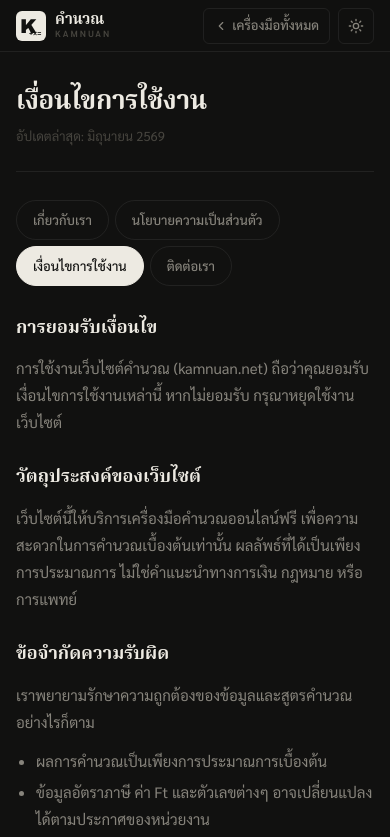
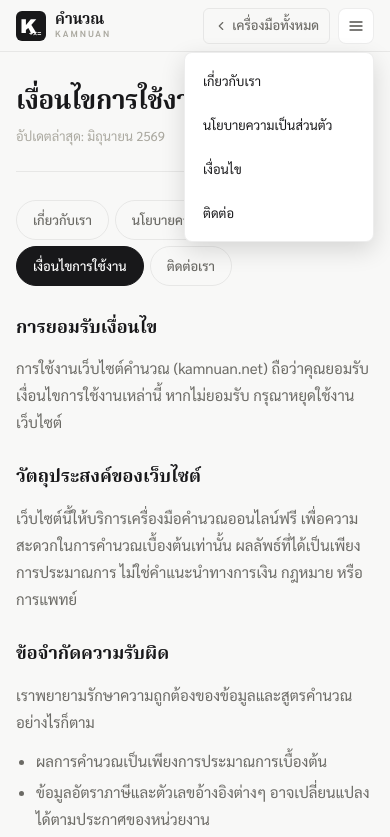
Before and after one commit to pntsm12/pntsm12.github.io, a plain HTML site: page terms.html in a window 390 px wide. Both pictures are taken after a click on the button "เมนู". Shown: the top 837 px of the page. Drawn offline with Linux system fonts and the light colour scheme.

Commit message:
terms.html

```diff
--- a/terms.html
+++ b/terms.html
@@ -3,13 +3,13 @@
 <head>
 <meta charset="UTF-8">
 <meta name="viewport" content="width=device-width, initial-scale=1.0">
-<title>เงื่อนไขการใช้งาน — คำนวณ</title>
+<title>เงื่อนไขการใช้งาน | คำนวณ</title>
 <meta name="description" content="เงื่อนไขการใช้งานเว็บไซต์คำนวณ ข้อจำกัดความรับผิด และทรัพย์สินทางปัญญา">
 <meta name="robots" content="index, follow">
 <link rel="canonical" href="https://kamnuan.net/terms.html">
 <link rel="icon" href="favicon.ico">
 <link rel="apple-touch-icon" href="apple-touch-icon.png">
-<meta property="og:title" content="เงื่อนไขการใช้งาน — คำนวณ">
+<meta property="og:title" content="เงื่อนไขการใช้งาน | คำนวณ">
 <meta property="og:description" content="เงื่อนไขการใช้งานเว็บไซต์คำนวณ ข้อจำกัดความรับผิด และทรัพย์สินทางปัญญา">
 <meta property="og:type" content="website">
 <meta property="og:url" content="https://kamnuan.net/terms.html">
@@ -24,19 +24,12 @@
   --t0:#18181A;--t1:#6B6A65;--t2:#AAA89F;
   --ink:#18181A;--inv:#FFFFFF;--r:8px;
 }
-[data-theme="dark"]{
-  --bg:#111110;--s0:#1C1C1A;--s1:#242422;
-  --b0:rgba(255,255,255,0.07);--b1:rgba(255,255,255,0.13);
-  --t0:#EDEAE2;--t1:#87847C;--t2:#47453F;
-  --ink:#EDEAE2;--inv:#111110;
-}
 :focus-visible{outline:2px solid #2563EB;outline-offset:2px;border-radius:4px;}
 :focus:not(:focus-visible){outline:none;}
 html{scroll-behavior:smooth;}
 body{font-family:'Sarabun',sans-serif;background:var(--bg);color:var(--t0);min-height:100vh;line-height:1.7;-webkit-font-smoothing:antialiased;transition:background .2s,color .2s;}
 
 header{position:sticky;top:0;z-index:100;height:52px;display:flex;align-items:center;padding:0 20px;gap:12px;border-bottom:1px solid var(--b0);background:rgba(248,248,247,0.92);backdrop-filter:blur(16px);-webkit-backdrop-filter:blur(16px);}
-[data-theme="dark"] header{background:rgba(17,17,16,0.92);}
 .logo{display:flex;align-items:center;gap:9px;text-decoration:none;flex:1;}
 .logo svg{width:30px;height:30px;display:block;}
 .logo-t{display:flex;flex-direction:column;line-height:1.1;}
@@ -46,9 +39,15 @@ header{position:sticky;top:0;z-index:100;height:52px;display:flex;align-items:ce
 .back-btn{display:inline-flex;align-items:center;gap:4px;height:36px;padding:0 12px;border:1px solid var(--b0);border-radius:6px;background:transparent;font-family:'Sarabun',sans-serif;font-size:13px;font-weight:500;color:var(--t1);text-decoration:none;transition:all .15s;}
 .back-btn:hover{border-color:var(--b1);color:var(--t0);background:var(--s1);}
 .back-btn svg{width:14px;height:14px;stroke:currentColor;stroke-width:2;fill:none;stroke-linecap:round;stroke-linejoin:round;}
-.dark-btn{width:36px;height:36px;border:1px solid var(--b0);border-radius:6px;background:transparent;cursor:pointer;display:flex;align-items:center;justify-content:center;color:var(--t1);transition:all .15s;flex-shrink:0;}
-.dark-btn:hover{border-color:var(--b1);color:var(--t0);background:var(--s1);}
-.dark-btn svg{width:16px;height:16px;stroke:currentColor;stroke-width:2;fill:none;stroke-linecap:round;stroke-linejoin:round;}
+.menu-wrap{position:relative;flex-shrink:0;}
+.menu-btn{width:36px;height:36px;flex-shrink:0;display:flex;align-items:center;justify-content:center;border:1px solid var(--b0);border-radius:8px;background:#FFFFFF;cursor:pointer;padding:0;transition:transform .1s ease;}
+.menu-btn:active{transform:scale(.94);}
+.menu-btn svg{width:16px;height:16px;stroke:#52504C;stroke-width:2;stroke-linecap:round;}
+.menu-panel{position:absolute;top:44px;right:0;min-width:190px;background:#FFFFFF;border:1px solid var(--b0);border-radius:var(--r);box-shadow:0 8px 24px rgba(0,0,0,0.14);padding:6px;opacity:0;transform:scale(.96) translateY(-4px);transform-origin:top right;pointer-events:none;transition:opacity .15s ease,transform .15s ease;z-index:200;}
+.menu-panel.open{opacity:1;transform:scale(1) translateY(0);pointer-events:auto;}
+.menu-panel a{display:block;padding:11px 12px;border-radius:8px;font-family:'Sarabun',sans-serif;font-size:13px;color:#18181A;text-decoration:none;}
+.menu-panel a:active{background:#EFEFEC;}
+@media(hover:hover){.menu-panel a:hover{background:#EFEFEC;}}
 
 .page{max-width:680px;margin:0 auto;padding:36px 20px 72px;}
 
@@ -92,10 +91,17 @@ footer a{color:var(--t2);text-decoration:none;}footer a:hover{color:var(--t1);}
   </a>
   <div class="hdr-right">
     <a class="back-btn" href="/" aria-label="กลับไปดูเครื่องมือทั้งหมด"><svg viewBox="0 0 24 24" aria-hidden="true"><polyline points="15 18 9 12 15 6"/></svg>เครื่องมือทั้งหมด</a>
-    <button class="dark-btn" id="darkBtn" onclick="toggleDark()" aria-label="สลับโหมดสี" type="button">
-      <svg id="iSun" style="display:none" viewBox="0 0 24 24" aria-hidden="true"><circle cx="12" cy="12" r="4"/><path d="M12 2v2M12 20v2M4.93 4.93l1.41 1.41M17.66 17.66l1.41 1.41M2 12h2M20 12h2M4.93 19.07l1.41-1.41M17.66 6.34l1.41-1.41"/></svg>
-      <svg id="iMoon" viewBox="0 0 24 24" aria-hidden="true"><path d="M21 12.79A9 9 0 1 1 11.21 3 7 7 0 0 0 21 12.79z"/></svg>
-    </button>
+    <div class="menu-wrap">
+      <button class="menu-btn" id="menuBtn" aria-haspopup="true" aria-expanded="false" aria-label="เมนู" onclick="toggleMenu(event)" type="button">
+        <svg viewBox="0 0 24 24"><line x1="3" y1="6" x2="21" y2="6"/><line x1="3" y1="12" x2="21" y2="12"/><line x1="3" y1="18" x2="21" y2="18"/></svg>
+      </button>
+      <div class="menu-panel" id="menuPanel" role="menu">
+        <a href="/about.html" role="menuitem">เกี่ยวกับเรา</a>
+        <a href="/privacy.html" role="menuitem">นโยบายความเป็นส่วนตัว</a>
+        <a href="/terms.html" role="menuitem">เงื่อนไข</a>
+        <a href="/contact.html" role="menuitem">ติดต่อ</a>
+      </div>
+    </div>
   </div>
 </header>
 
@@ -123,7 +129,7 @@ footer a{color:var(--t2);text-decoration:none;}footer a:hover{color:var(--t1);}
     <p>เราพยายามรักษาความถูกต้องของข้อมูลและสูตรคำนวณ อย่างไรก็ตาม</p>
     <ul>
       <li>ผลการคำนวณเป็นเพียงการประมาณการเบื้องต้น</li>
-      <li>ข้อมูลอัตราภาษี ค่า Ft และตัวเลขต่างๆ อาจเปลี่ยนแปลงได้ตามประกาศของหน่วยงาน</li>
+      <li>ข้อมูลอัตราภาษีและตัวเลขอ้างอิงต่างๆ อาจเปลี่ยนแปลงได้ตามประกาศของหน่วยงาน</li>
       <li>ควรตรวจสอบกับหน่วยงานที่เกี่ยวข้องก่อนตัดสินใจ</li>
       <li>เราไม่รับผิดชอบต่อความเสียหายที่เกิดจากการใช้ข้อมูลบนเว็บไซต์นี้</li>
     </ul>
@@ -145,14 +151,34 @@ footer a{color:var(--t2);text-decoration:none;}footer a:hover{color:var(--t1);}
 </main>
 
 <footer role="contentinfo">
-  <p>© 2569 คำนวณ · <a href="/">หน้าหลัก</a> · <a href="/about.html">เกี่ยวกับเรา</a> · <a href="/privacy.html">นโยบายความเป็นส่วนตัว</a> · <a href="/terms.html">เงื่อนไข</a> · <a href="/contact.html">ติดต่อ</a></p>
+  <p>© 2569 คำนวณ</p>
 </footer>
 
 <script>
-function initTheme(){const s=localStorage.getItem('theme'),p=matchMedia('(prefers-color-scheme:dark)').matches;applyT(s||(p?'dark':'light'));}
-function applyT(t){document.documentElement.setAttribute('data-theme',t);document.getElementById('iSun').style.display=t==='dark'?'block':'none';document.getElementById('iMoon').style.display=t==='light'?'block':'none';localStorage.setItem('theme',t);}
-function toggleDark(){applyT(document.documentElement.getAttribute('data-theme')==='dark'?'light':'dark');}
-initTheme();
+function toggleMenu(e){
+  e.stopPropagation();
+  const panel=document.getElementById('menuPanel');
+  const btn=document.getElementById('menuBtn');
+  const open=panel.classList.toggle('open');
+  btn.setAttribute('aria-expanded',String(open));
+}
+document.addEventListener('click',function(e){
+  const panel=document.getElementById('menuPanel');
+  const btn=document.getElementById('menuBtn');
+  if(panel.classList.contains('open') && !panel.contains(e.target) && e.target!==btn){
+    panel.classList.remove('open');
+    btn.setAttribute('aria-expanded','false');
+  }
+});
+document.addEventListener('keydown',function(e){
+  if(e.key==='Escape'){
+    const panel=document.getElementById('menuPanel');
+    if(panel.classList.contains('open')){
+      panel.classList.remove('open');
+      document.getElementById('menuBtn').setAttribute('aria-expanded','false');
+    }
+  }
+});
 </script>
 </body>
 </html>
```
